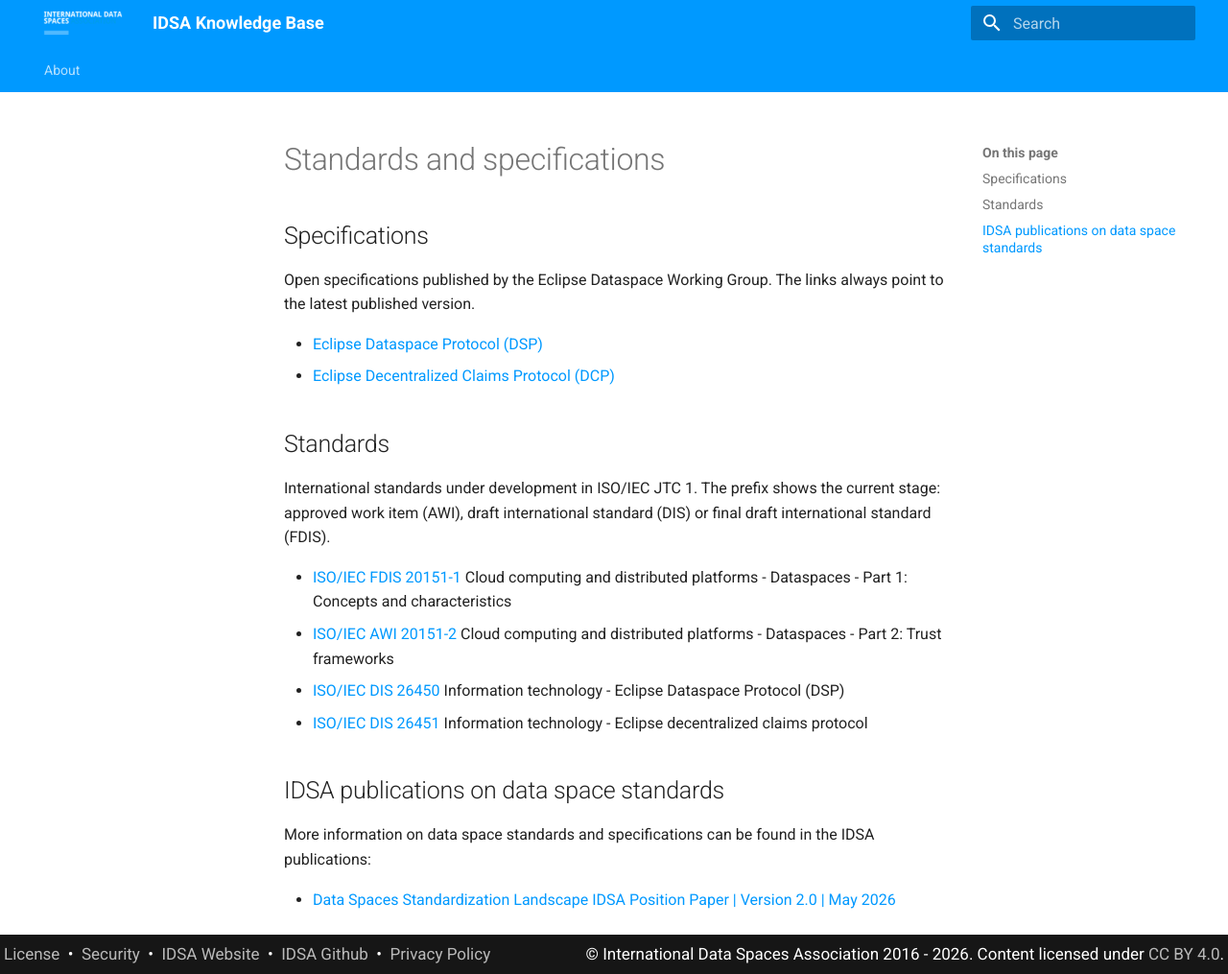
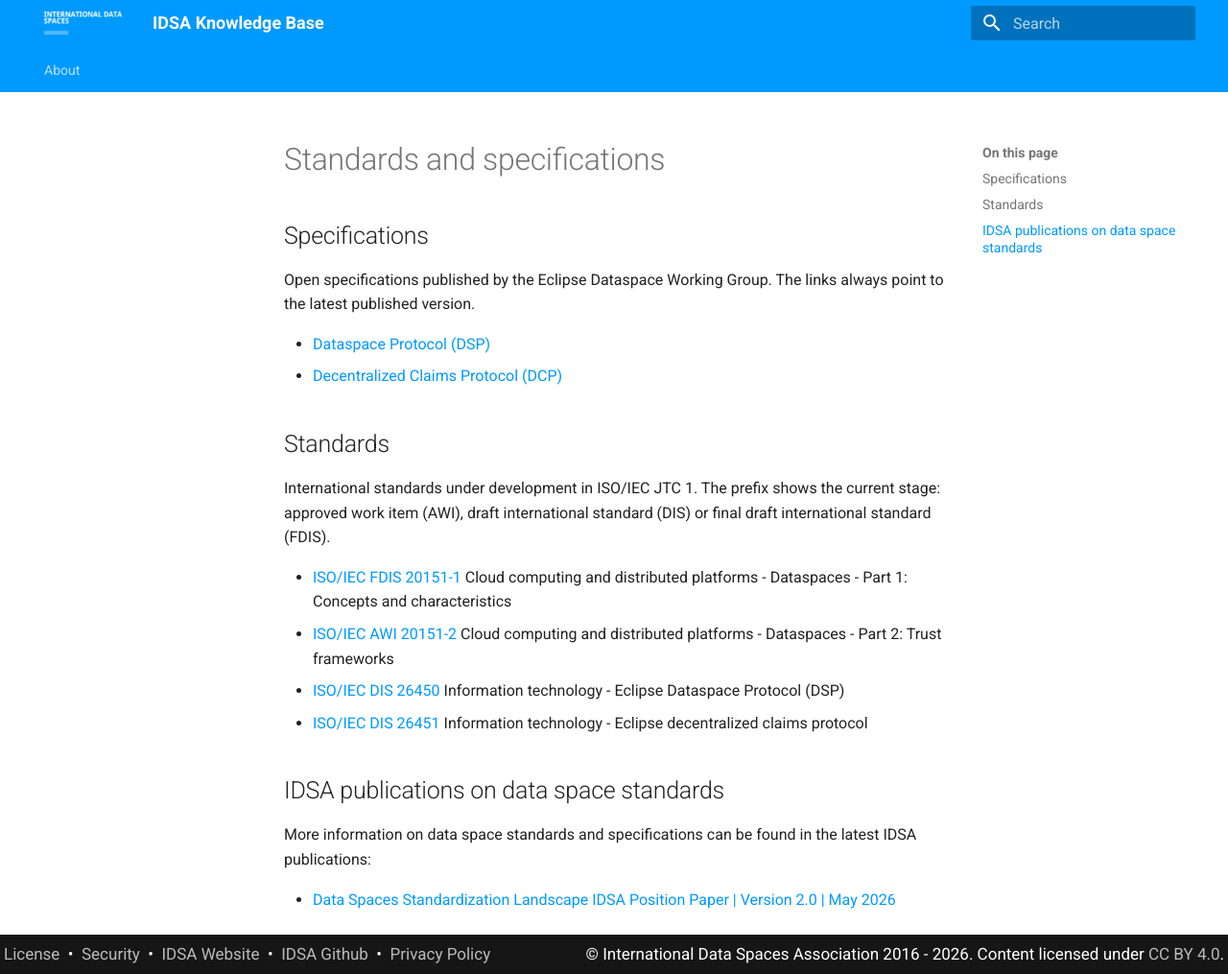
Before and after one commit to International-Data-Spaces-Association/knowledge-base, an MkDocs documentation site: the page built from docs/standards.md, in a window 1280 px wide and 1015 px high. Shown: the whole window at 96% size. Built offline with MkDocs 1.6.1 and Material for MkDocs 9.7.7, drawn with Linux system fonts in a browser that asks for light colours.

Commit message:
Update standards.md

```diff
--- a/docs/standards.md
+++ b/docs/standards.md
@@ -4,8 +4,8 @@
 
 Open specifications published by the Eclipse Dataspace Working Group. The links always point to the latest published version.
 
-* [Eclipse Dataspace Protocol (DSP)](https://eclipse-dataspace-protocol-base.github.io/DataspaceProtocol/)
-* [Eclipse Decentralized Claims Protocol (DCP)](https://eclipse-dataspace-dcp.github.io/decentralized-claims-protocol/)
+* [Dataspace Protocol (DSP)](https://eclipse-dataspace-protocol-base.github.io/DataspaceProtocol/)
+* [Decentralized Claims Protocol (DCP)](https://eclipse-dataspace-dcp.github.io/decentralized-claims-protocol/)
 
 ## Standards
 
@@ -18,6 +18,6 @@
 
 ## IDSA publications on data space standards
 
-More information on data space standards and specifications can be found in the IDSA publications:
+More information on data space standards and specifications can be found in the latest IDSA publications:
 
 * [Data Spaces Standardization Landscape IDSA Position Paper | Version 2.0 | May 2026](https://internationaldataspaces.org/download/54823/?tmstv=1790819955)
```
